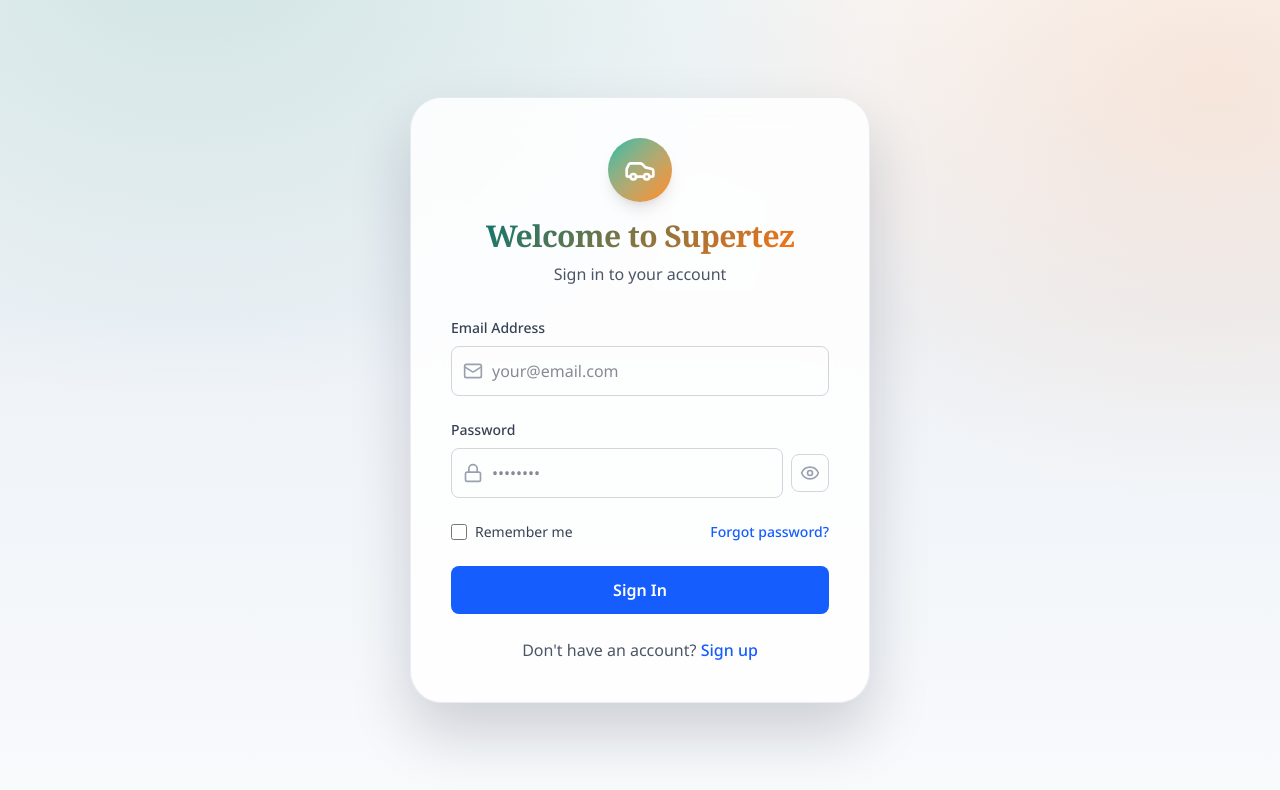
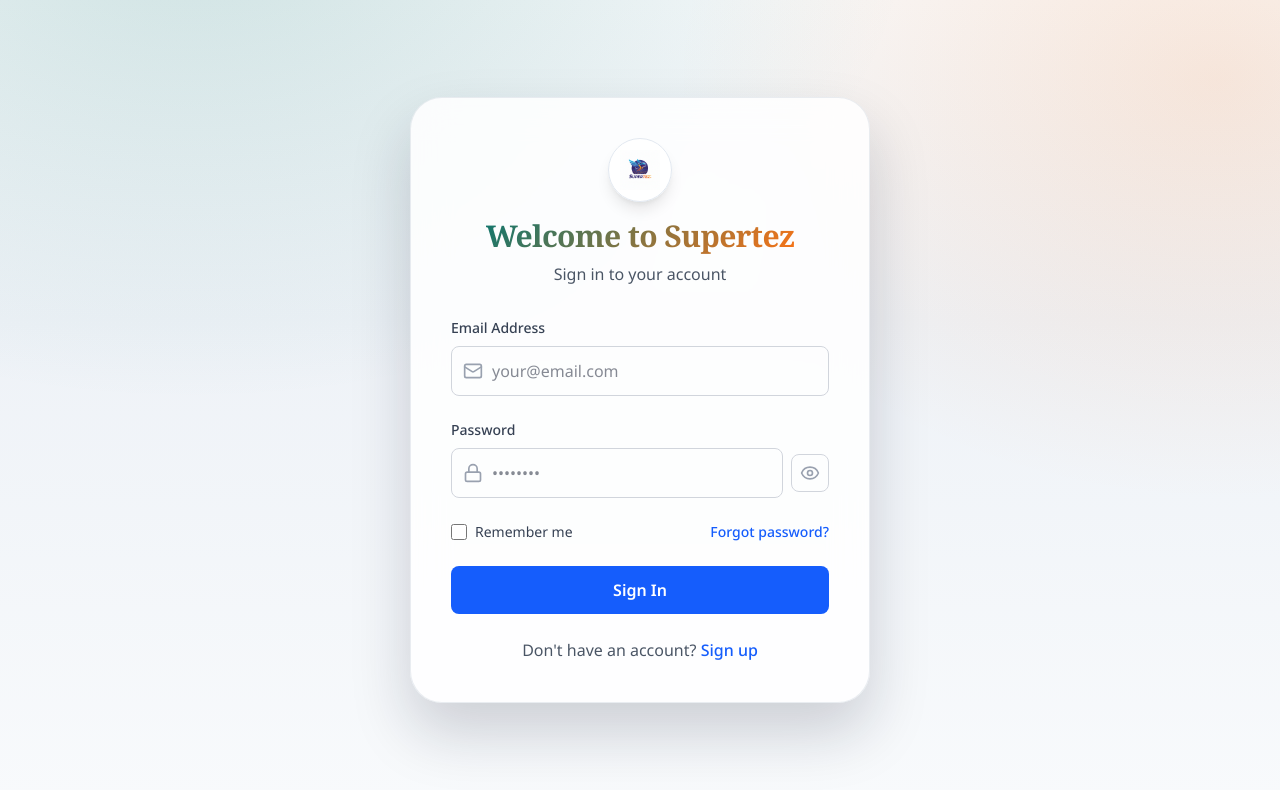
Before and after one commit to looker775/Supertez, a React (Vite) app: page /login in a window 1280 px wide. Shown: the top 790 px of the page. Built offline with nearby package versions, Linux system fonts and the light colour scheme; no server answers.

Commit message:
Use kk logo on login and register pages

```diff
--- a/src/pages/Login.tsx
+++ b/src/pages/Login.tsx
@@ -1,7 +1,7 @@
 import { useState } from 'react';
 import { useNavigate, Link } from 'react-router-dom';
 import { supabase } from '../lib/supabase';
-import { Loader2, Eye, EyeOff, Mail, Lock, Car } from 'lucide-react';
+import { Loader2, Eye, EyeOff, Mail, Lock } from 'lucide-react';
 import { useTranslation } from 'react-i18next';
 
 export default function Login() {
@@ -151,8 +151,8 @@ export default function Login() {
       <div className="app-auth-shell">
         <div className="app-auth-card">
           <div className="text-center mb-8">
-          <div className="inline-flex items-center justify-center w-16 h-16 bg-gradient-to-br from-teal-100 to-orange-100 rounded-full mb-4">
-            <Mail className="h-8 w-8 text-teal-700" />
+          <div className="inline-flex items-center justify-center w-16 h-16 bg-white/80 rounded-full mb-4 shadow-lg border border-slate-200">
+            <img src="/kk.png" alt="Supertez" className="h-10 w-auto" />
           </div>
           <h2 className="text-3xl font-bold text-gray-900">
             <span className="app-gradient-text">{t('login.reset_title')}</span>
@@ -222,8 +222,8 @@ export default function Login() {
     <div className="app-auth-shell">
       <div className="app-auth-card">
         <div className="text-center mb-8">
-          <div className="inline-flex items-center justify-center w-16 h-16 bg-gradient-to-br from-teal-500 to-orange-400 rounded-full mb-4 shadow-lg">
-            <Car className="h-8 w-8 text-white" />
+          <div className="inline-flex items-center justify-center w-16 h-16 bg-white/80 rounded-full mb-4 shadow-lg border border-slate-200">
+            <img src="/kk.png" alt="Supertez" className="h-10 w-auto" />
           </div>
           <h2 className="text-3xl font-bold text-gray-900">
             <span className="app-gradient-text">{t('login.title')}</span>
--- a/src/pages/Register.tsx
+++ b/src/pages/Register.tsx
@@ -115,8 +115,8 @@ export default function Register() {
         {/* Header */}
         <div className="text-center">
           <div className="flex justify-center">
-            <div className="inline-flex items-center justify-center w-14 h-14 rounded-2xl bg-gradient-to-br from-teal-500 to-orange-400 text-white shadow-lg">
-              <Car className="h-7 w-7" />
+            <div className="inline-flex items-center justify-center w-14 h-14 rounded-2xl bg-white/80 shadow-lg border border-slate-200">
+              <img src="/kk.png" alt="Supertez" className="h-9 w-auto" />
             </div>
           </div>
           <h2 className="mt-4 text-3xl font-bold text-gray-900">
```
